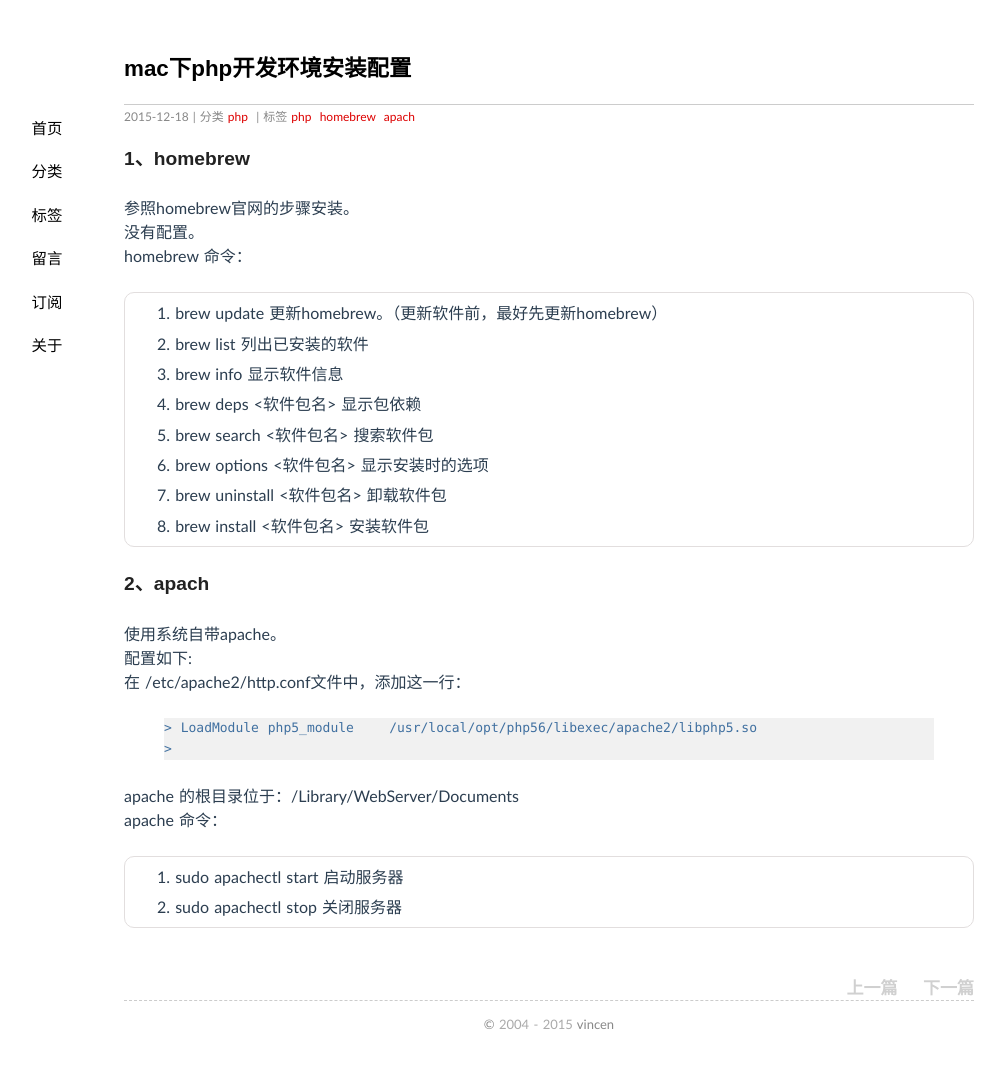
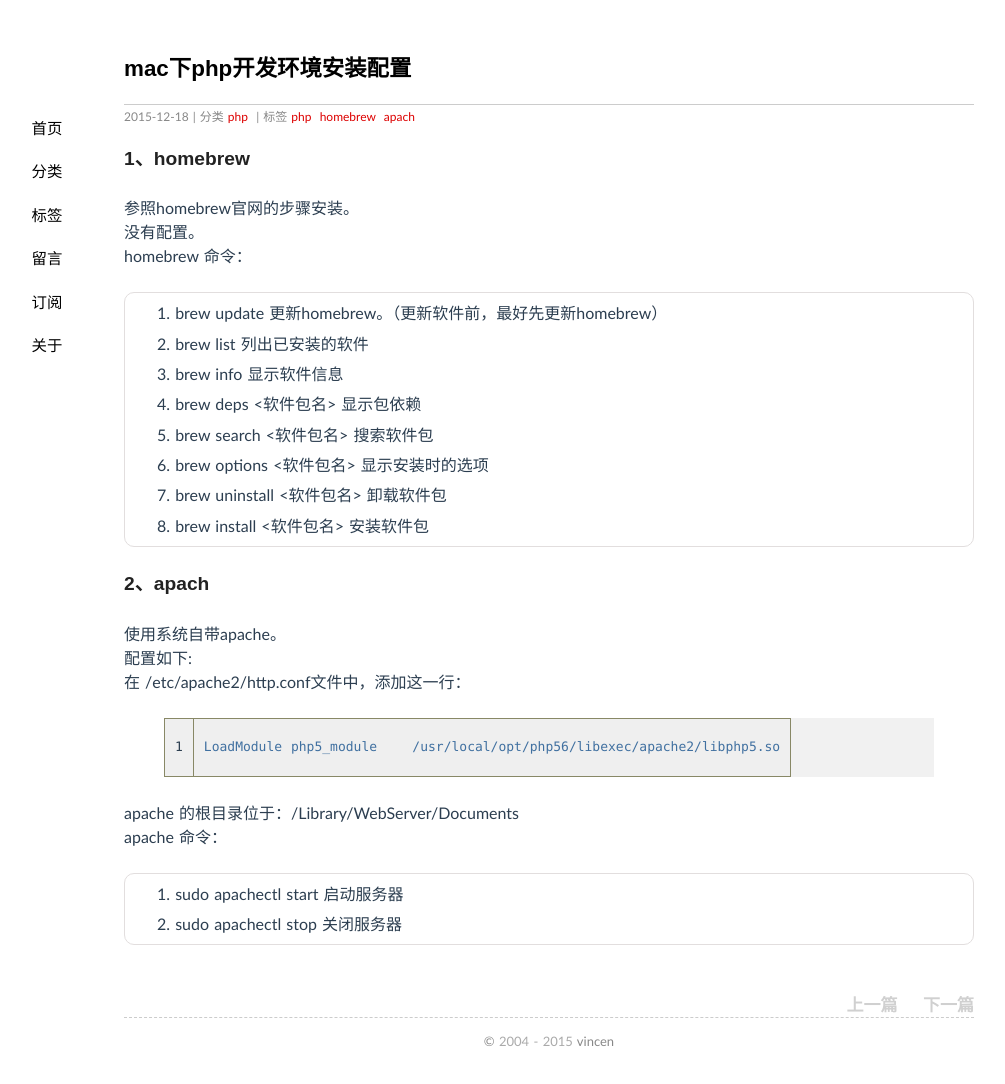
Before and after one commit to vincen/vincen.github.io, a Jekyll site: the page built from _posts/2015-12-18-mac下php开发环境安装配置.md, in a window 1280 px wide. Shown: the whole page, without its empty margins (91-1096 px from the left). Built offline with Jekyll 4.4.1, drawn with Linux system fonts in a browser that asks for light colours; Markdown is read by kramdown in place of the engine named in the settings.

Commit message:
file upload

```diff
--- a/_posts/2015-12-18-mac下php开发环境安装配置.md
+++ b/_posts/2015-12-18-mac下php开发环境安装配置.md
@@ -22,9 +22,9 @@ homebrew 命令：
 使用系统自带apache。
 配置如下:
 在 /etc/apache2/http.conf文件中，添加这一行：
-> {% highlight ini %}
-> LoadModule php5_module    /usr/local/opt/php56/libexec/apache2/libphp5.so
-> {% endhighlight %}
+{% highlight ini linenos  %}
+LoadModule php5_module    /usr/local/opt/php56/libexec/apache2/libphp5.so
+{% endhighlight %}
 
 apache 的根目录位于：/Library/WebServer/Documents
 apache 命令：
```
